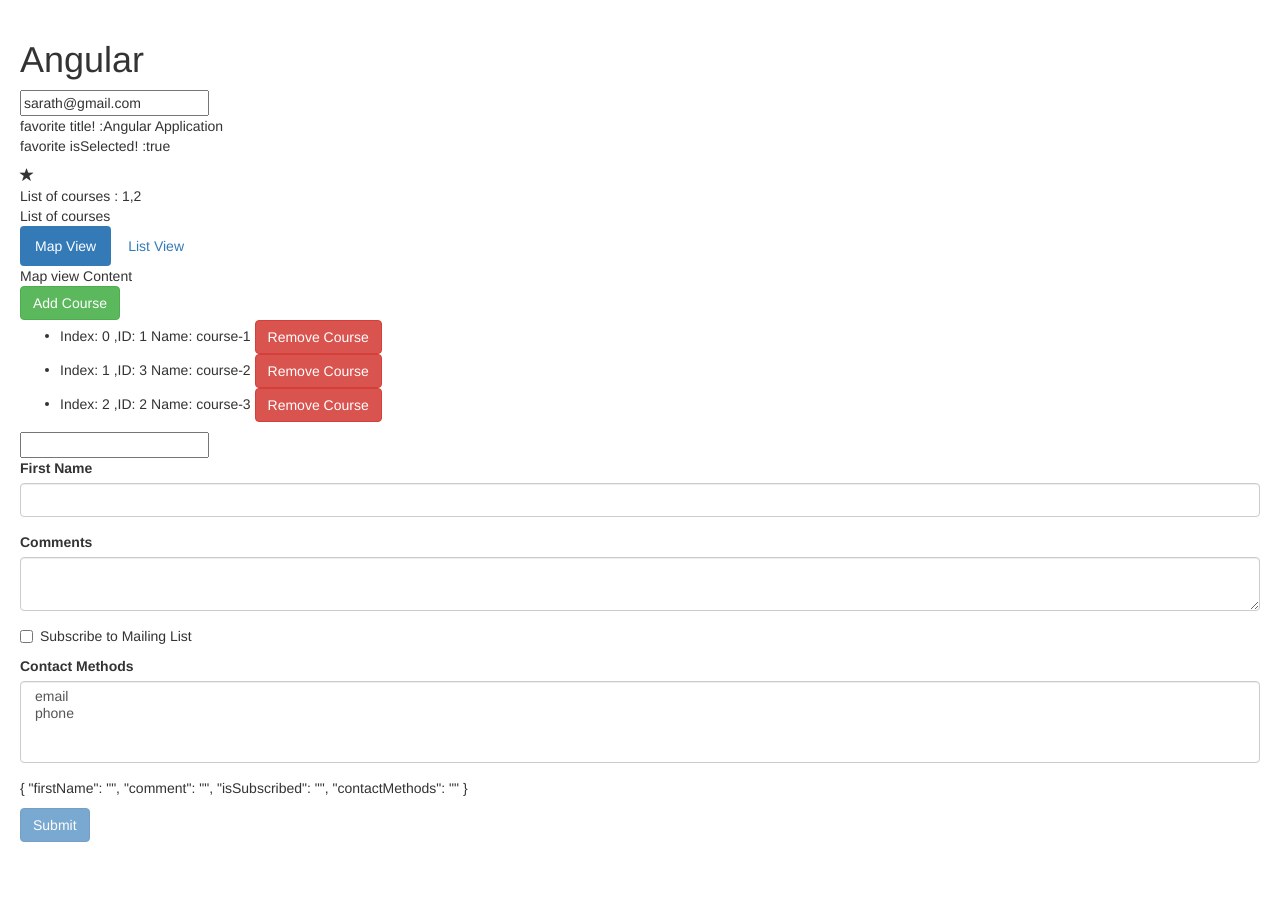
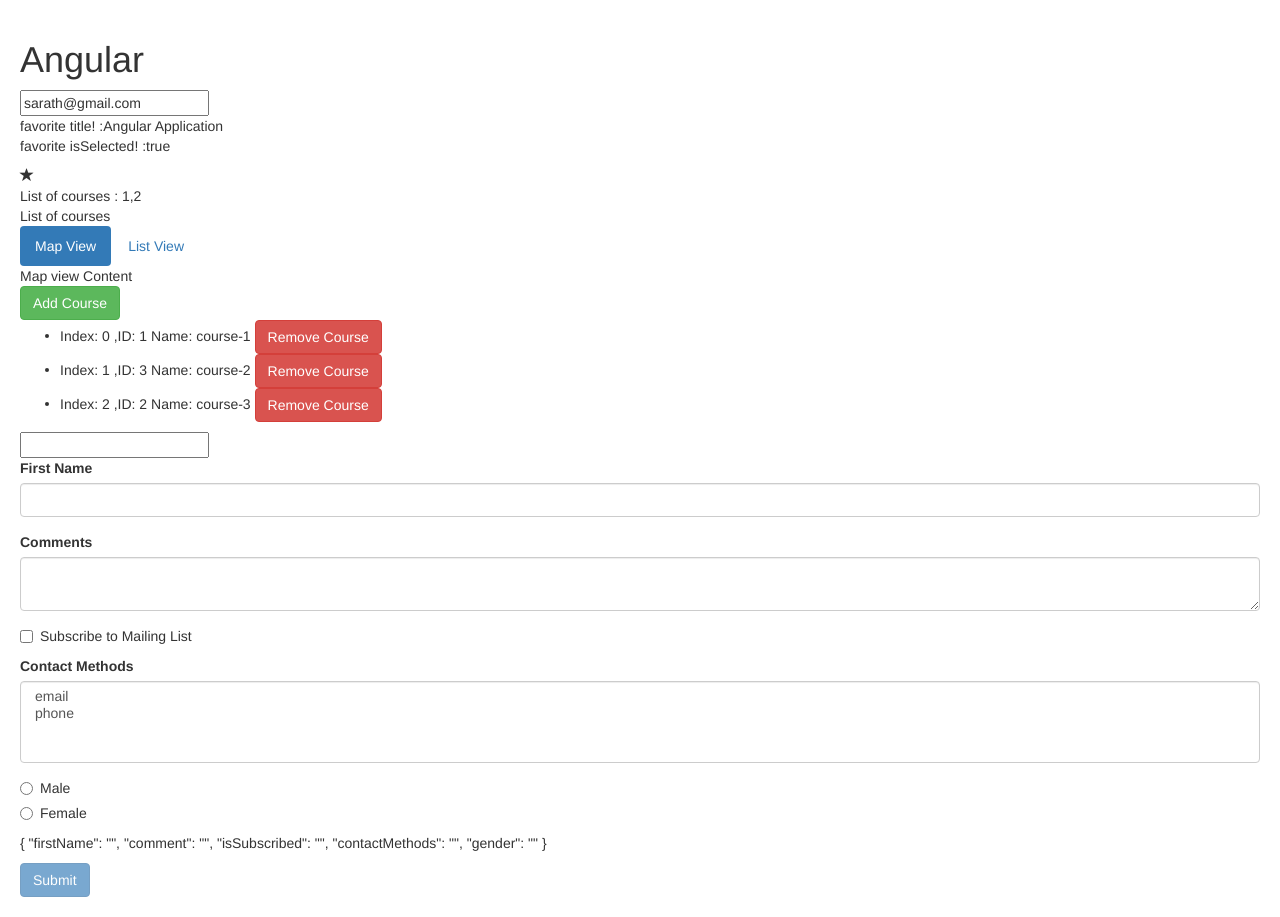
Before and after one commit to sarathpetec/SampleShopingCart, an Angular app: page / in a window 1280 px wide. Before the commit the page ends 862 px from the top, so only its background shows below. Built offline with nearby package versions, Linux system fonts and the light colour scheme.

Commit message:
radio button rendering dynamically.

```diff
--- a/src/app/contact-form/contact-form.component.html
+++ b/src/app/contact-form/contact-form.component.html
@@ -24,6 +24,11 @@
       <option *ngFor="let method of contactMethods" [ngValue]=" method">{{ method.name }}</option>
     </select>
   </div>
+  <div class="radio" *ngFor="let gender of genderList">
+    <label for="gender">
+      <input ngModel id="gender" name="gender" type="radio" [value]="gender.id">{{ gender.gender }}
+    </label>
+  </div>
   <p>
     {{ form.value | json}}
   </p>
--- a/src/app/contact-form/contact-form.component.ts
+++ b/src/app/contact-form/contact-form.component.ts
@@ -12,6 +12,11 @@
     {id: 2, name: 'phone'}
     ];
 
+  genderList = [
+    {id: 1, gender: 'Male'},
+    {id: 2, gender: 'Female'}
+  ];
+
   log(x) {
     console.log(x);
   }
```
